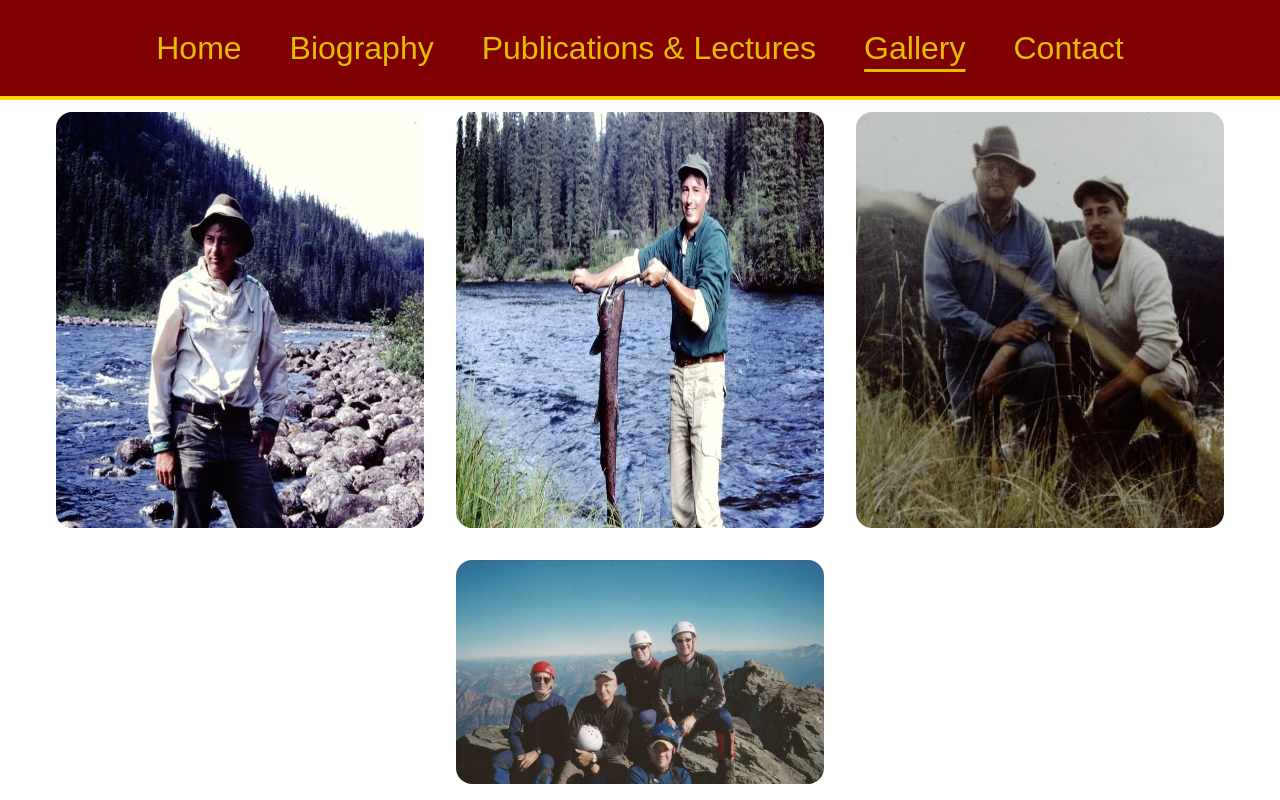
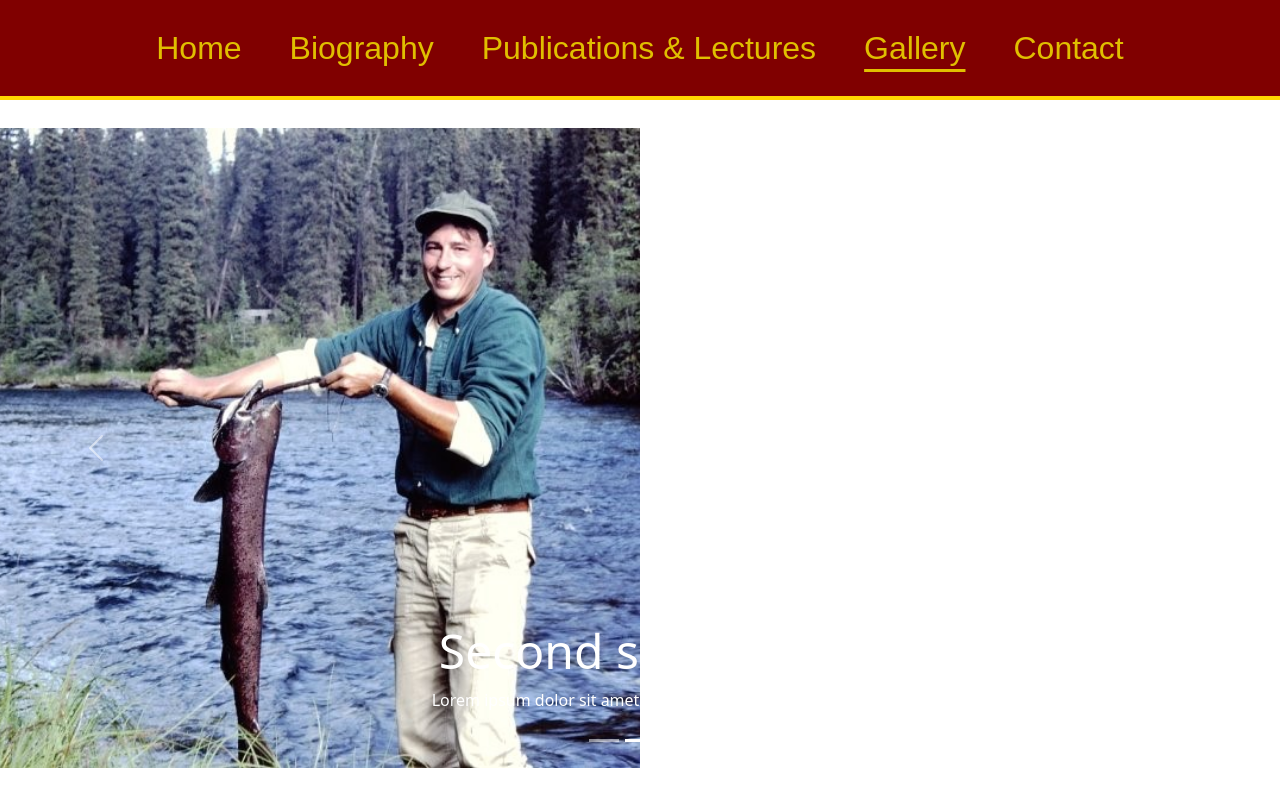
Before and after one commit to alecnissen/ted-personal-website, a React (Vite) app: page /GalleryPage in a window 1280 px wide. Shown: the top 800 px of the page. Built offline with nearby package versions, Linux system fonts and the light colour scheme; a web font is replaced by a local one.

Commit message:
made small adjustment on biography card on bio page, added new publication under articles and also started adding content to the img slider

```diff
--- a/src/BiographyPage.jsx
+++ b/src/BiographyPage.jsx
@@ -58,7 +58,7 @@ export default function BiographyPage() {
             <img src={travelImg}></img>
           </div>
           <div className="biography-card">
-            Author of 10 Historical Books
+            Author of 12 Historical Books
             <img src={bookImg}></img>
           </div>
           <div className="biography-card">
--- a/src/GalleryPage.jsx
+++ b/src/GalleryPage.jsx
@@ -13,6 +13,7 @@ import tedImg9 from './Assets/IMG_0615.jpeg'
 import tedImg10 from './Assets/IMG_3217.jpeg'
 import tedImg11 from './Assets/Karamanski.WTTW.Interview. 2018.png'
 import tedImg12 from './Assets/Public.Hist.Public.Program.jpg'
+import Carousel from 'react-bootstrap/Carousel';
 
 
 export default function GalleryPage() {
@@ -21,11 +22,39 @@ export default function GalleryPage() {
     <Header></Header>
     <div className='gallery-page-content-wrapper'>
 
-        <div className='gallery-page-img-container-1'>
+
+    <Carousel className='gallery-img-slider'>
+      <Carousel.Item>
+      <img src={tedImg1}></img>
+        <Carousel.Caption>
+          <h3>First slide label</h3>
+          <p>Nulla vitae elit libero, a pharetra augue mollis interdum.</p>
+        </Carousel.Caption>
+      </Carousel.Item>
+      <Carousel.Item>
+      <img src={tedImg2}></img>
+        <Carousel.Caption>
+          <h3>Second slide label</h3>
+          <p>Lorem ipsum dolor sit amet, consectetur adipiscing elit.</p>
+        </Carousel.Caption>
+      </Carousel.Item>
+      <Carousel.Item>
+      <img src={tedImg3}></img>
+        <Carousel.Caption>
+          <h3>Third slide label</h3>
+          <p>
+            Praesent commodo cursus magna, vel scelerisque nisl consectetur.
+          </p>
+        </Carousel.Caption>
+      </Carousel.Item>
+    </Carousel>
+
+
+
+        {/* <div className='gallery-page-img-container-1'>
 
             <img src={tedImg1}></img>
             <img src={tedImg2}></img>
-            <img src={tedImg3}></img>
             <img src={tedImg6}></img>
         </div>
 
@@ -40,7 +69,9 @@ export default function GalleryPage() {
         <img src={tedImg10}></img>
         <img src={tedImg11}></img>
         <img src={tedImg12}></img>
-        </div>
+        </div> */}
+
+
 
 
     </div>
--- a/src/Publications.jsx
+++ b/src/Publications.jsx
@@ -223,7 +223,18 @@ export default function Publications() {
 
 
 
+        <Card className="publications-card">
+          <Card.Body id="publications-card-body">
+            <h1>State Citizenship As a Tool of Indian Persistence (Article)</h1>
 
+
+
+            <div className='publications-button-container'>
+            <button><a href='https://ecommons.luc.edu/social_justice/17/' target='_blank'>Learn More</a></button>
+            </div>
+
+          </Card.Body>
+        </Card>
 
 
 
--- a/src/Styles/gallery_page_styles.scss
+++ b/src/Styles/gallery_page_styles.scss
@@ -5,6 +5,18 @@
     align-items: center;
     gap: 4rem;
 
+}
+
+.gallery-img-slider {
+    margin-top: 8rem;
+    margin-bottom: 6rem;
+
+}
+
+.gallery-img-slider img {
+    width: 40rem;
+    height: 40rem; /* Add this to fix height */
+    object-fit: cover; /* Ensures consistent image display */
 }
 
 .gallery-page-img-container-1 {
@@ -17,7 +29,7 @@
 }
 
 .gallery-page-img-container-1 img {
-    width: 23rem;
+    width: 31rem;
     border-radius: 1rem;
 }
 
```
